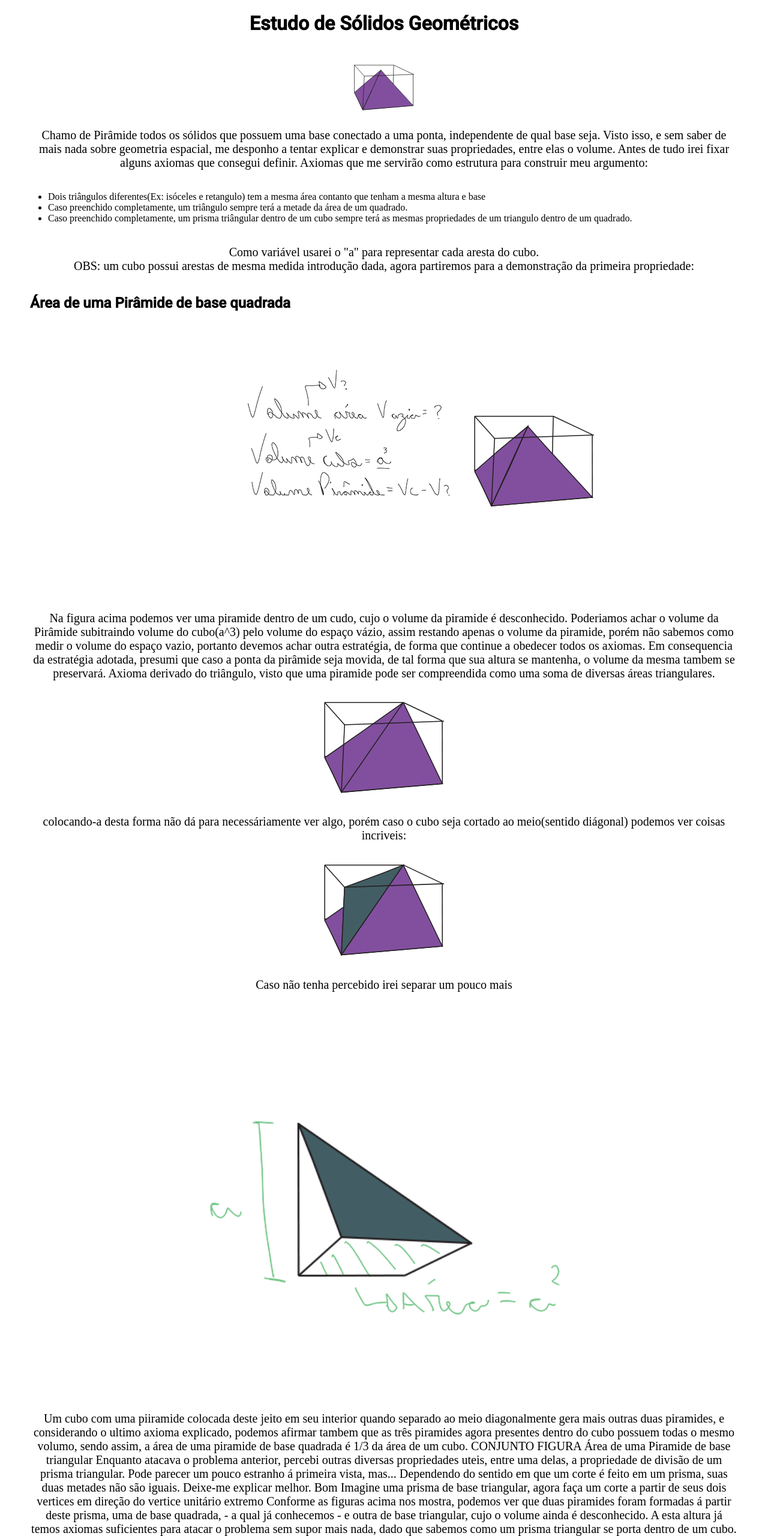
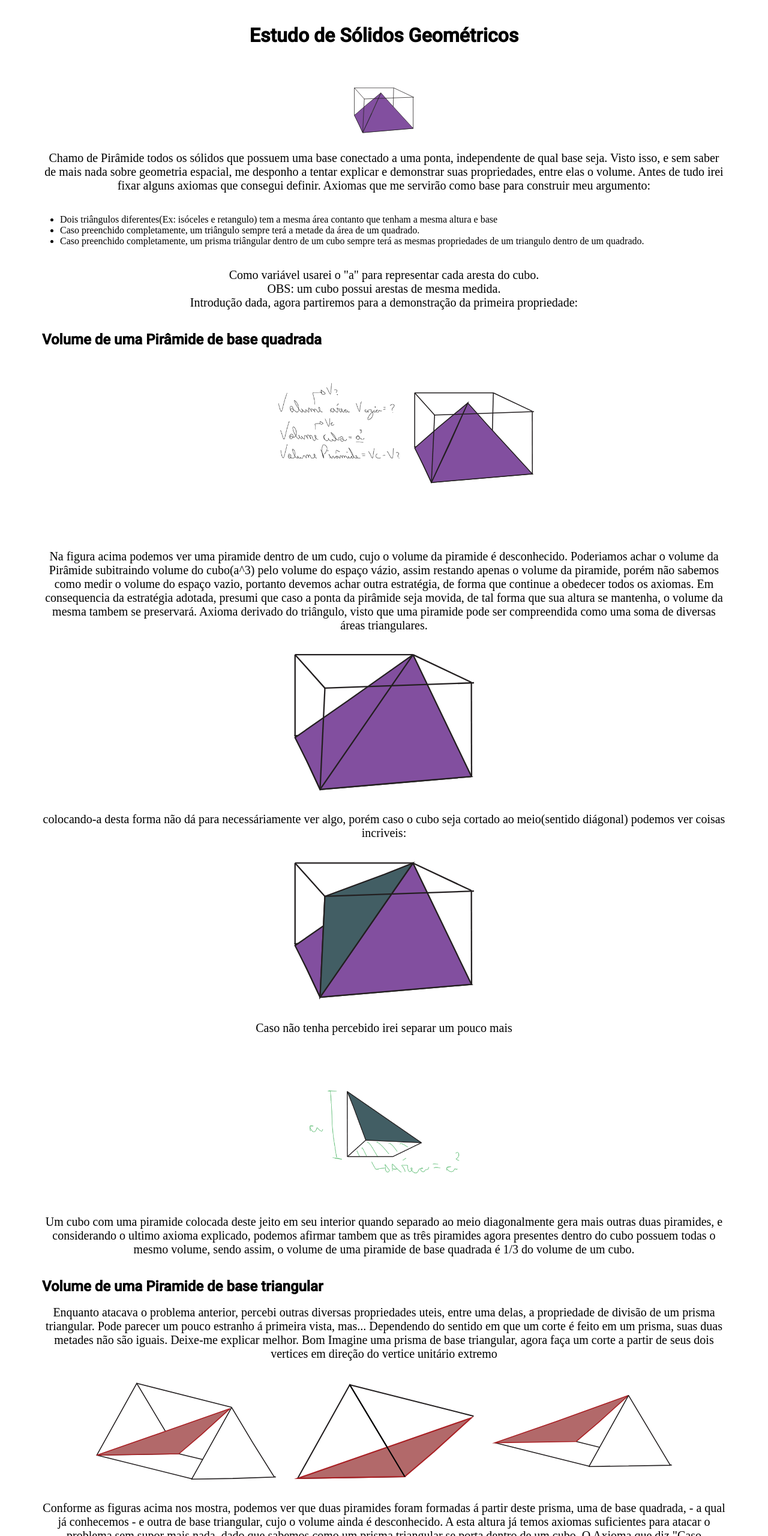
Before and after one commit to Guilherme2014-ai/Estudo-Geometria-Espacial, a plain HTML site: page index.html in a window 1280 px wide. Shown: the top 2560 px of the page at 60% size. Drawn offline with Linux system fonts and the light colour scheme.

Commit message:
progress

```diff
--- a/index.html
+++ b/index.html
@@ -6,77 +6,13 @@
     <meta name="viewport" content="width=device-width, initial-scale=1.0">
     <link rel="stylesheet" href="./index.css">
 
-    <style>
-
-@import url("https://fonts.googleapis.com/css2?family=Roboto:wght@500&display=swap");
-* {
-  margin: 0;
-  padding: 0;
-  box-sizing: border-box;
-}
-
-h1, h2 {
-  font-family: "Roboto", sans-serif;
-}
-
-main header {
-  display: flex;
-  flex-direction: column;
-  align-items: center;
-  margin-top: 20px;
-}
-main header img {
-  -webkit-animation: rotate ease-in-out infinite 5s;
-          animation: rotate ease-in-out infinite 5s;
-  margin-top: 50px;
-  width: 100px;
-}
-main section {
-  margin: 0 50px;
-  margin-top: 30px;
-}
-main section p {
-  font-size: 20px;
-  text-align: center;
-}
-main section ul {
-  display: flex;
-  flex-direction: column;
-  align-items: flex-start;
-  margin-left: 30px;
-}
-main section .images_container {
-  display: flex;
-  align-items: center;
-  justify-content: center;
-}
-
-@-webkit-keyframes rotate {
-  50% {
-    transform: translateY(-50px);
-  }
-  to {
-    transform: translateY(0px) rotate(360deg);
-  }
-}
-
-@keyframes rotate {
-  50% {
-    transform: translateY(-50px);
-  }
-  to {
-    transform: translateY(0px) rotate(360deg);
-  }
-}/*# sourceMappingURL=index.css.map */
-
-    </style>
-
     <title>Sólidos Geométricos</title>
 </head>
 <body>
     <main>
         <header>
             <h1>Estudo de Sólidos Geométricos</h1>
+            <br>
 
             <img src="./img/piramide-cubo.svg" alt="Pirâmide">
         </header>
@@ -86,7 +22,7 @@ main section .images_container {
                 Chamo de Pirâmide todos os sólidos que possuem uma base conectado a uma ponta, independente de qual base seja.
                 Visto isso, e sem saber de mais nada sobre geometria espacial, me desponho a tentar explicar e demonstrar suas
                 propriedades, entre elas o volume.
-                Antes de tudo irei fixar alguns axiomas que consegui definir. Axiomas que me servirão como estrutura para construir
+                Antes de tudo irei fixar alguns axiomas que consegui definir. Axiomas que me servirão como base para construir
                 meu argumento:
             </p>
             <br><br>
@@ -99,21 +35,21 @@ main section .images_container {
             <p>
                 Como variável usarei o "a" para representar cada aresta do cubo.
                 <br>
-                OBS: um cubo possui arestas de mesma medida
-
-                introdução dada, agora partiremos para a demonstração da primeira propriedade:
+                OBS: um cubo possui arestas de mesma medida.
+                <br>
+                Introdução dada, agora partiremos para a demonstração da primeira propriedade:
                 <br>
 
             </p>
             <br><br>
 
-            <h2>Área de uma Pirâmide de base quadrada</h2>
+            <h2>Volume de uma Pirâmide de base quadrada</h2>
 
             <div class="images_container">
                 <img src="./img/formulas/formula_cubo.png">
                 <img src="./img/piramide-cubo.svg" width="200">
             </div>
-
+            <br><br>
             <p>
                 Na figura acima podemos ver uma piramide dentro de um cudo, cujo o volume da piramide é desconhecido. Poderiamos achar o volume da
                 Pirâmide subitraindo volume do cubo(a^3) pelo volume do espaço vázio, assim restando apenas o volume da piramide, porém
@@ -123,7 +59,7 @@ main section .images_container {
             </p>
             <br><br>
             <div class="images_container">
-                <img src="./img/piramide_deitada.svg" width="200">
+                <img src="./img/piramide_deitada.svg">
             </div>
             <br><br>
             <p>
@@ -131,7 +67,7 @@ main section .images_container {
             </p>
             <br><br>
             <div class="images_container">
-                <img src="./img/piramide-cubo_partido.svg" width="200">
+                <img src="./img/piramide-cubo_partido.svg">
             </div>
             <br><br>
             <p>
@@ -139,33 +75,42 @@ main section .images_container {
 
             </p>
             <div class="images_container">
-                <img src="./img/espacoVazioExplicado.png" width="700">
+                <img src="./img/espacoVazioExplicado.png">
             </div>
             <p>
 
-                Um cubo com uma piiramide colocada deste jeito em seu interior quando separado ao meio diagonalmente gera mais outras duas piramides, e considerando o ultimo
-                axioma explicado, podemos afirmar tambem que as três piramides agora presentes dentro do cubo possuem todas o mesmo volumo, sendo assim, a área de uma piramide
-                de base quadrada é 1/3 da área de um cubo.
-
-                CONJUNTO FIGURA
-
-                Área de uma Piramide de base triangular
-
+                Um cubo com uma piramide colocada deste jeito em seu interior quando separado ao meio diagonalmente gera mais outras duas piramides, e considerando o ultimo
+                axioma explicado, podemos afirmar tambem que as três piramides agora presentes dentro do cubo possuem todas o mesmo volume, sendo assim, o volume de uma piramide
+                de base quadrada é 1/3 do volume de um cubo.
+            </p>
+            <br><br>
+            <h2>Volume de uma Piramide de base triangular</h2>
+            <br>
+            <p>
                 Enquanto atacava o problema anterior, percebi outras diversas propriedades uteis, entre uma delas, a propriedade de divisão de um prisma triangular.
                 Pode parecer um pouco estranho á primeira vista, mas... Dependendo do sentido em que um corte é feito em um prisma, suas duas metades não são iguais.
                 Deixe-me explicar melhor. Bom Imagine uma prisma de base triangular, agora faça um corte a partir de seus dois vertices em direção do vertice unitário extremo
 
-
+            </p>
+            <br><br>
+            <div class="images_container triangleFigures">
+              <img src="./img/prisma_partido.svg">
+              <img src="./img/piramideTriangular_prismaPartido.svg">
+              <img src="./img/piramideQuadrada_prismaPartido.svg">
+            </div>
+            <br><br>
+            <p>
                 Conforme as figuras acima nos mostra, podemos ver que duas piramides foram formadas á partir deste prisma, uma de base quadrada, - a qual já conhecemos - e
                 outra de base triangular, cujo o volume ainda é desconhecido.
                 A esta altura já temos axiomas suficientes para atacar o problema sem supor mais nada, dado que sabemos como um prisma triangular se porta dentro de um cubo.
                 O Axioma que diz "Caso preenchido completamente, um prisma triângular dentro de um cubo sempre terá as mesmas propriedades de um triangulo
                 dentro de um quadrado." nos permite subitrair o volume do prisma triangular pelo volume da piramide de base quadrada contido nele, restando assim apenas
-                o volume da piramide triangular
-
-                FIGURAS
+                o volume da piramide triangular.
             </p>
-
+            <div class="images_container prismaFigures">
+              <img src="./img/formulas/formula_prismaTriangular.png">
+            </div>
+            <br><br>
         </section>
     </main>
 </body>
--- a/index.scss
+++ b/index.scss
@@ -11,6 +11,8 @@ h1, h2 {
 }
 
 main {
+    padding: 20px;
+
     header {
         display: flex;
         flex-direction: column;
@@ -21,7 +23,7 @@ main {
         img {
             animation: rotate ease-in-out infinite 5s;
             margin-top: 50px;
-            width: 100px;
+            max-width: 100px;
         }
     }
 
@@ -45,6 +47,22 @@ main {
             display: flex;
             align-items: center;
             justify-content: center;
+
+            img {
+                max-width: 300px;
+            }
+
+            @media (max-width: 800px) {
+                flex-direction: column;
+            }
+        }
+
+        .triangleFigures {
+            gap: 30px;
+        }
+
+        .prismaFigures {
+            justify-content: flex-start;
         }
     }
 }
```
Also changed, not shown: img/formulas/formula_prismaTriangular.png (added), img/piramideQuadrada_prismaPartido.svg (added), img/piramideTriangular_prismaPartido.svg (added), img/prisma_partido.svg (added), index.css, 1 other file.
